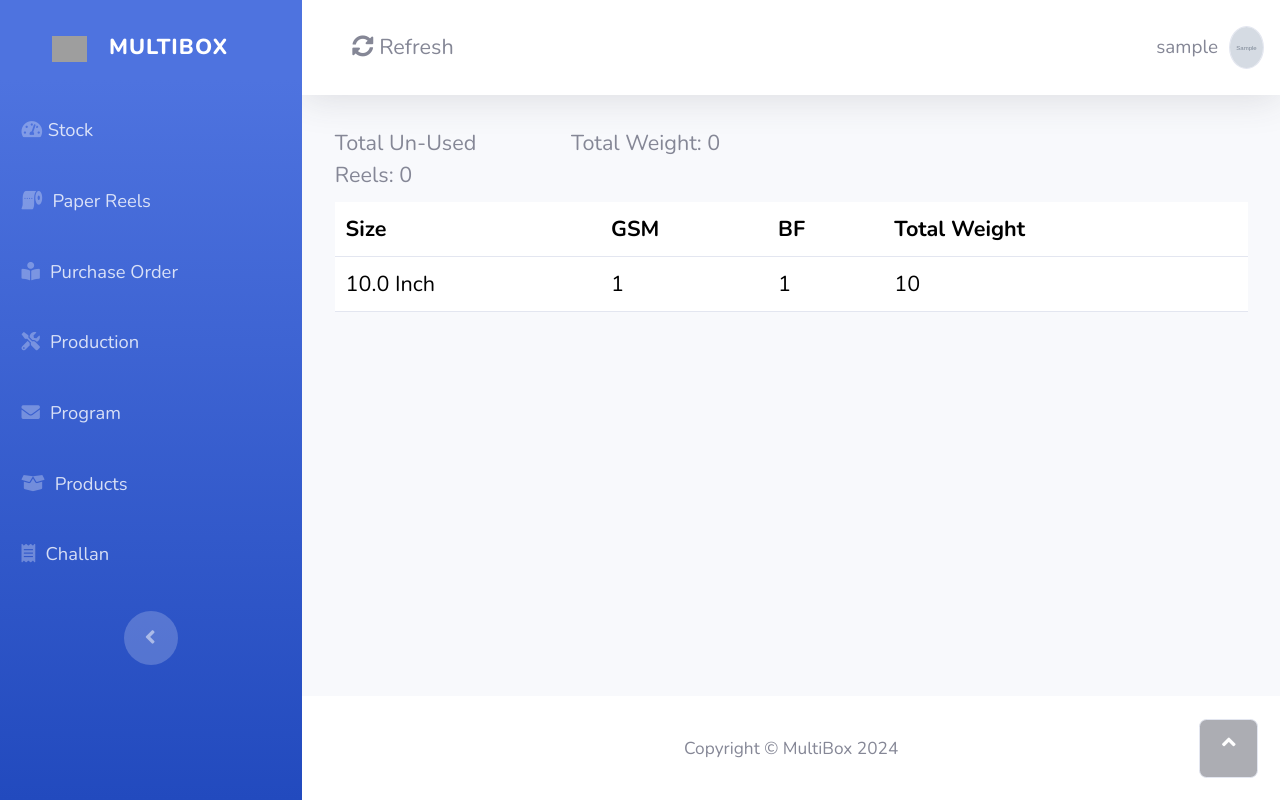
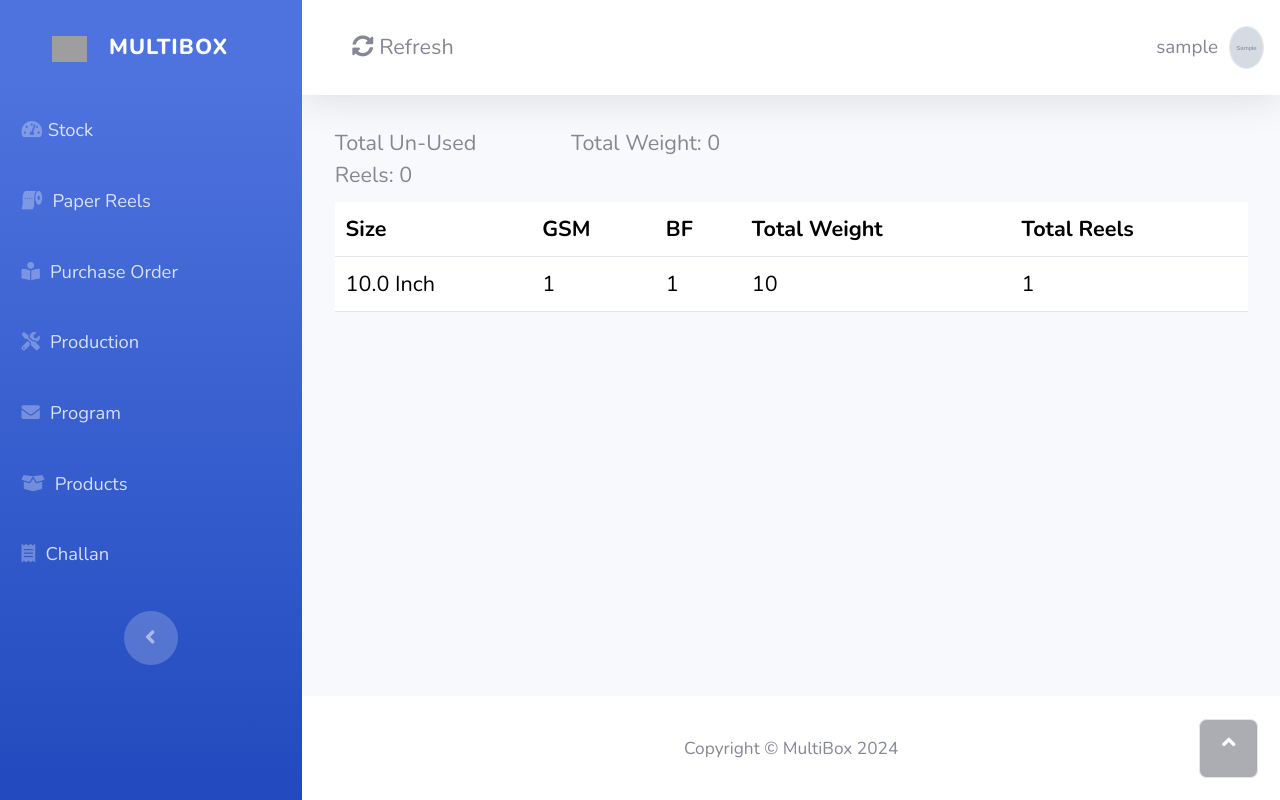
Before and after one commit to JANMAY007/MultiBox, a Django app: page /summary/ in a window 1280 px wide. Run offline with Django 5.2, Linux system fonts and the light colour scheme; a user stored in the database is signed in; tables that the repository leaves empty hold one stand-in row (values such as "Sample post"); grey boxes marked "Sample" are stand-in pictures; some libraries are stand-ins or nearby versions; grey boxes are pictures that could not be loaded.

Commit message:
Added total reels in reels summary

```diff
--- a/Corrugation/views.py
+++ b/Corrugation/views.py
@@ -1,6 +1,6 @@
 from datetime import datetime
 from django.http import JsonResponse
-from django.db.models import Q, Sum
+from django.db.models import Q, Sum, Count
 from django.shortcuts import render, redirect, get_object_or_404
 from django.urls import reverse
 from django.utils import timezone
@@ -135,7 +135,10 @@ def summary(request):
     if tenant is None:
         messages.error(request, 'You are not associated with any tenant.')
         return redirect('Tenant:register_tenant')
-    paper_reel_summary = PaperReels.objects.filter(tenant=tenant).values('size', 'gsm', 'bf').annotate(total_weight=Sum('weight'))
+    paper_reel_summary = PaperReels.objects.filter(tenant=tenant).values('size', 'gsm', 'bf').annotate(
+        total_weight=Sum('weight'),
+        total_reels=Count('id'),
+    )
     context = {
         'paper_reel_summary': paper_reel_summary,
         'total_reels': PaperReels.objects.filter(used=False).count(),
--- a/templates/Corrugation/summary.html
+++ b/templates/Corrugation/summary.html
@@ -37,6 +37,7 @@
                 <th>GSM</th>
                 <th>BF</th>
                 <th>Total Weight</th>
+                <th>Total Reels</th>
             </tr>
             </thead>
             <tbody id="reel-table-body">
@@ -46,6 +47,7 @@
                     <td>{{ summary.gsm }}</td>
                     <td>{{ summary.bf }}</td>
                     <td>{{ summary.total_weight }}</td>
+                    <td>{{ summary.total_reels }}</td>
                 </tr>
             {% endfor %}
             </tbody>
```
